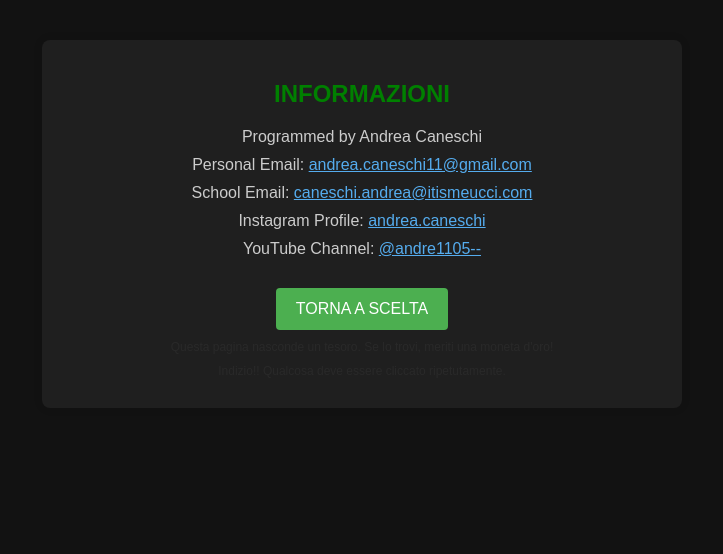
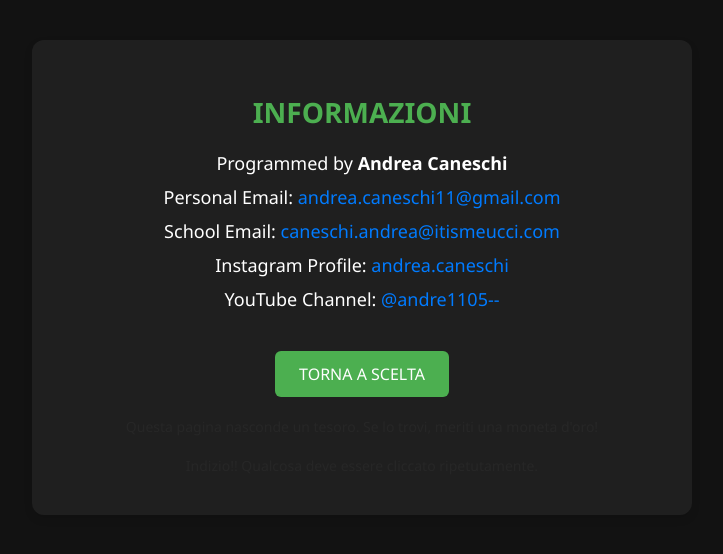
Before and after one commit to CaneschiAndrea/PROGETTO-INFORMATICA-BASKET, a PHP site: page /informazioni.php in a window 1280 px wide. Shown: the top 554 px of the page, without its empty margins (278-1001 px from the left). Run offline with PHP 8.4, Linux system fonts and the light colour scheme.

Commit message:
minor changes 2

```diff
--- a/easteregg.php
+++ b/easteregg.php
@@ -2559,7 +2559,7 @@ html[subframe] body {
 </script>
 <div id="main-frame-error" class="interstitial-wrapper" jstcache="0">
     <div class="onlyforchrome" style="font-size: 30px;text-align: center;font-family: Helvetica;">Running T-Rex</div>
-    <div class="onlyforchrome" style="margin-top:5px;text-align:center;color:#8a8a8a;margin-bottom:80px; font-size:.8em;line-height:1.2em;font-family: Georgia;"><a href="http://www.thecodepost.org/internet/play-hidden-t-rex-game-offline-chrome/" target="_blank"><strong>T-Rex Dino game</strong></a> from Google Chrome offline mode ripped by <a href="https://www.twitter.com/thecodepost" target="_blank"><strong>@thecodepost</strong></a>.<br/> Press "Arrow up" to jump your Dino and start the game</div>
+    <div class="onlyforchrome" style="margin-top:5px;text-align:center;color:#8a8a8a;margin-bottom:80px; font-size:.8em;line-height:1.2em;font-family: Georgia;"><a href="http://www.thecodepost.org/internet/play-hidden-t-rex-game-offline-chrome/" target="_blank"><strong>T-Rex Dino game</strong></a> Press "Arrow up" to jump your Dino and start the game</div>
 	<div id="main-frame-notchrome" style="display:none; margin-top:50px;">Sorry, this game only runs on the Google Chrome! You can download it free <a href="https://www.google.com/chrome">here</a></div>
     <div id="offline-resources" jstcache="0">
     <div id="offline-resources-1x" jstcache="0">
--- a/informazioni.php
+++ b/informazioni.php
@@ -6,45 +6,56 @@
     <title>Information - Project Basket</title>
     <style>
         body {
-            font-family: Arial, sans-serif;
+            font-family: 'Segoe UI', Tahoma, Geneva, Verdana, sans-serif;
             background-color: #121212; /* Dark background color */
             color: #fff; /* Text color */
             text-align: center;
             padding: 40px;
             margin: 0;
+            opacity: 0; /* Inizialmente impostiamo l'opacità a 0 per l'effetto di fade in */
+            transition: opacity 0.5s ease-in-out; /* Transizione di opacità per l'effetto di fade in */
         }
 
         .info-container {
             max-width: 600px;
             margin: 0 auto;
             background-color: #1f1f1f; /* Container background color */
-            padding: 20px;
-            border-radius: 8px;
-            box-shadow: 0 0 10px rgba(0, 0, 0, 0.1);
+            padding: 30px;
+            border-radius: 12px;
+            box-shadow: 0 4px 8px rgba(0, 0, 0, 0.1);
+        }
+
+        h2 {
+            color: #4CAF50; /* Header color (green) */
+            font-size: 28px; /* Larger font size for header */
+            margin-bottom: 20px;
         }
 
         p {
             margin: 10px 0;
-            color: #ccc; /* Paragraph text color */
+            font-size: 18px; /* Larger font size for paragraphs */
         }
 
         a {
-            color: #55acee; /* Link text color (blue) */
+            color: #007bff; /* Link text color (blue) */
+            text-decoration: none;
+            transition: color 0.3s ease; /* Smooth transition for link color */
         }
 
         a:hover {
-            color: #2795e9; /* Link text color on hover (darker blue) */
+            color: #0056b3; /* Link text color on hover (darker blue) */
         }
 
         .return-button {
             display: inline-block;
-            margin-top: 20px;
-            padding: 12px 20px;
-            background-color: #4caf50; /* Button background color (green) */
+            margin-top: 30px;
+            padding: 12px 24px;
+            background-color: #4CAF50; /* Button background color (green) */
             color: #fff; /* Button text color (white) */
             text-decoration: none;
-            border-radius: 4px;
+            border-radius: 6px;
             cursor: pointer;
+            transition: background-color 0.3s ease; /* Smooth transition for button background color */
         }
 
         .return-button:hover {
@@ -52,17 +63,18 @@
         }
 
         .hidden-message {
-            color: #333; /* Dark gray color for hidden message */
-            font-size: 12px; /* Smaller font size */
-            opacity: 0.5; /* Lower opacity for less visibility */
+            color: #666; /* Dark gray color for hidden message */
+            font-size: 14px; /* Smaller font size for hidden message */
+            margin-top: 20px;
+            opacity: 0.1;
         }
     </style>
 </head>
 <body>
 
 <div class="info-container">
-    <h2 id="info-heading" style="color: green">INFORMAZIONI</h2>
-    <p>Programmed by Andrea Caneschi</p>
+    <h2 id="info-heading">INFORMAZIONI</h2>
+    <p>Programmed by <strong>Andrea Caneschi</strong></p>
     <p>Personal Email: <a href="mailto:andrea.caneschi11@gmail.com">andrea.caneschi11@gmail.com</a></p>
     <p>School Email: <a href="mailto:caneschi.andrea@itismeucci.com">caneschi.andrea@itismeucci.com</a></p>
     <p>Instagram Profile: <a href="https://www.instagram.com/andrea.caneschi?igsh=MXdoNmpqMWFsYzN1YQ==" target="_blank">andrea.caneschi</a></p>
@@ -73,6 +85,11 @@
 </div>
 
 <script>
+    // Una volta che il contenuto della pagina è stato caricato, applichiamo l'effetto di fade in
+    document.addEventListener("DOMContentLoaded", function() {
+        document.body.style.opacity = 1; // Impostiamo l'opacità a 1 per mostrare il contenuto
+    });
+
     let clickCount = 0;
     const infoHeading = document.getElementById('info-heading');
 
```
Also changed, not shown: index.php (+22 -0 lines), registrazione.php (+14 -1 lines), scelta.php (+15 -1 lines).
